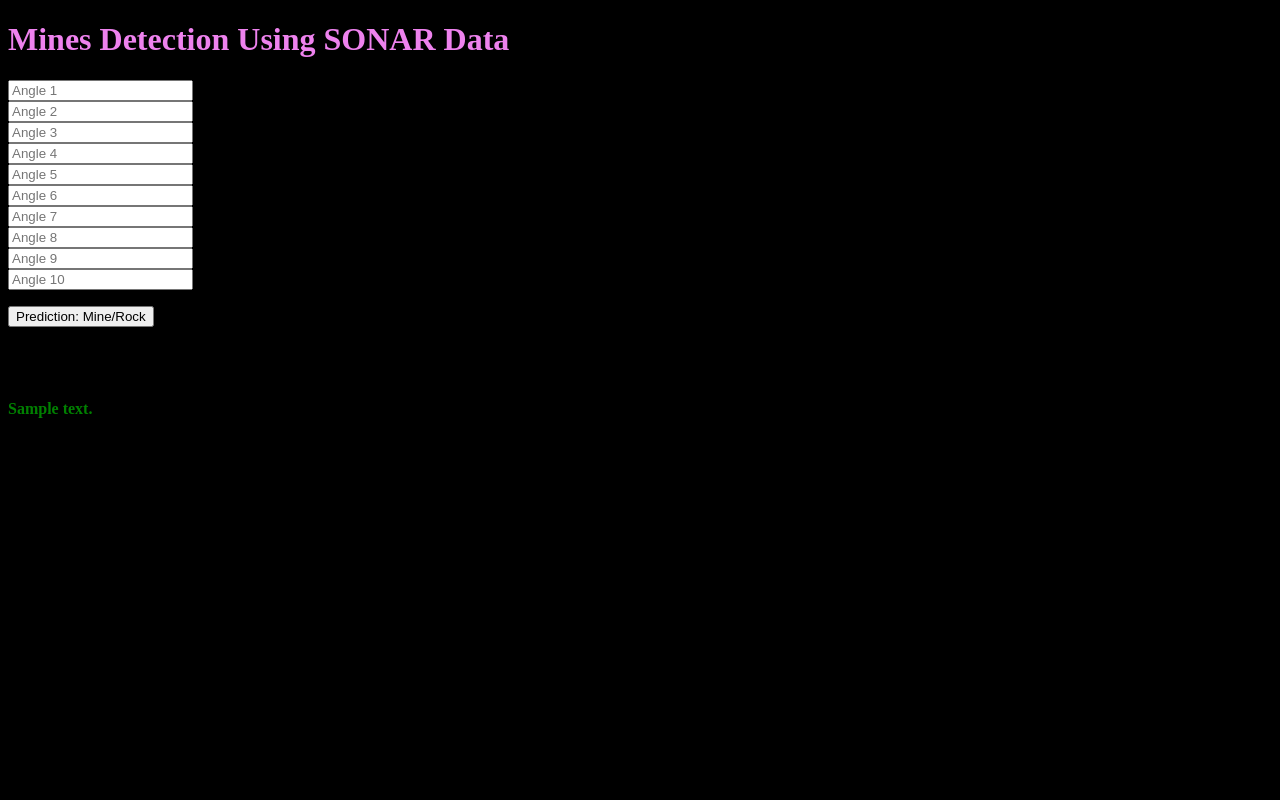
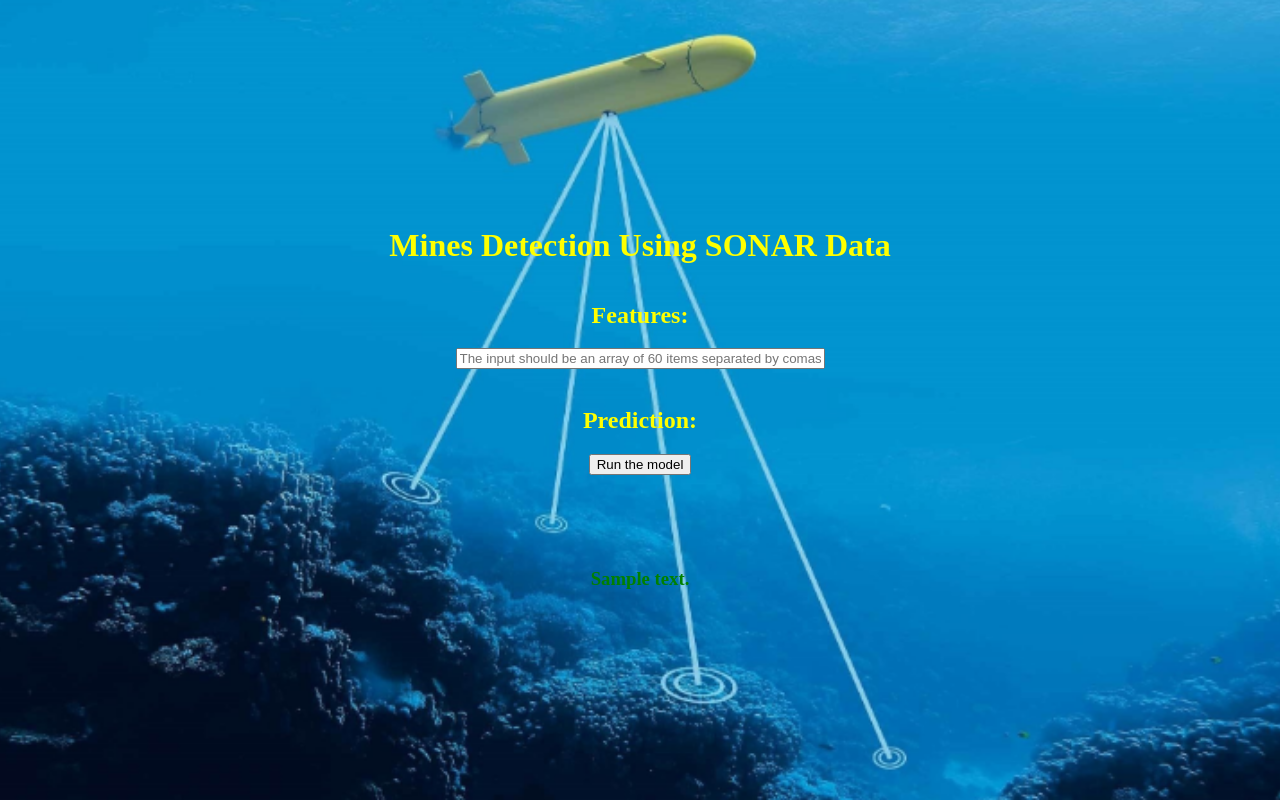
Before and after one commit to Mohamed-derbeli/Sonar-Mines-vs-Rocks, a Flask app: template templates/index.html in a window 1280 px wide. Run offline with Flask 2, Linux system fonts and the light colour scheme; the template is opened without the code that fills it: most values are stand-ins (such as "Sample title", 1, 10 or a date in 2020); parts of the project's set-up code (start-up, migrations or seed data) failed here and were passed over.

Commit message:
Add files via upload

```diff
--- a/templates/index.html
+++ b/templates/index.html
@@ -7,34 +7,56 @@
   <meta name="viewport" content="width=device-width, initial-scale=1.0">
 
   <title>Mines Detection Using SONAR Data</title>
+    <style>
+    body {
+      background-image: url('sonar.png');
+      background-repeat: no-repeat;
+      background-attachment: fixed;
+      background-position: center;
+      background-size: cover;
+    }
+    </style>
+<!-- https://github.com/Mohamed-derbeli/Sonar-Mines-vs-Rocks/tree/main/templates/ -->
 
 </head>
 
-<body style="background: #000;">
- <div class="login">
-	<h1 style="color:Violet;">Mines Detection Using SONAR Data</h1>
+<!--<body  style="background: #000;">-->
+<body>
+<!--<p style="background-image: url('sonar.png');">-->
+        <style>
+      .bottom-three {
+         margin-bottom: 6cm;
+      }
+    </style>
 
+    <style>
+      .bottom-two {
+         margin-bottom: 1cm;
+      }
+    </style>
+    <p class="bottom-three">
+
+ <div class="login" align="center">
+	<h1 style="color:yellow;">Mines Detection Using SONAR Data</h1>
+
+     <p class="bottom-two">
+     <h2 style="color:yellow;">Features: </h2>
      <!-- Action is where the data is sent. In our case, predict page.
      If action is omitted, it assumed to be the current page -->
     <form action="{{ url_for('predict')}}"method="post">
-    	<input type="text" name="Angle 1" placeholder="Angle 1" required="required" /><br>
-        <input type="text" name="Angle 2" placeholder="Angle 2" required="required" /><br>
-        <input type="text" name="Angle 3" placeholder="Angle 3" required="required" /><br>
-        <input type="text" name="Angle 4" placeholder="Angle 4" required="required" /><br>
-        <input type="text" name="Angle 5" placeholder="Angle 5" required="required" /><br>
-        <input type="text" name="Angle 6" placeholder="Angle 6" required="required" /><br>
-        <input type="text" name="Angle 7" placeholder="Angle 7" required="required" /><br>
-        <input type="text" name="Angle 8" placeholder="Angle 8" required="required" /><br>
-        <input type="text" name="Angle 9" placeholder="Angle 9" required="required" /><br>
-        <input type="text" name="Angle 10" placeholder="Angle 10" required="required" /><p>
 
-        <button type="submit" class="btn btn-primary btn-block btn-large">Prediction: Mine/Rock</button></p>
+        <input type="text" name="Input"  placeholder="The input should be an array of 60 items separated by comas"     size="43"  required="required" /><p>
+
+        <p class="bottom-two">
+        <h2 style="color:yellow;">Prediction: </h2>
+        <button type="submit" class="btn btn-primary btn-block btn-large">Run the model </button></p>
+        <p class="bottom-two">
     </form>
 
    <br>
    <br>
-   <h4 style="color:Green;">
-   {{ prediction_text }} </h4>
+   <h3 style="color:Green;">
+   {{ prediction_text }} </h3>
 
  </div>
 
```
